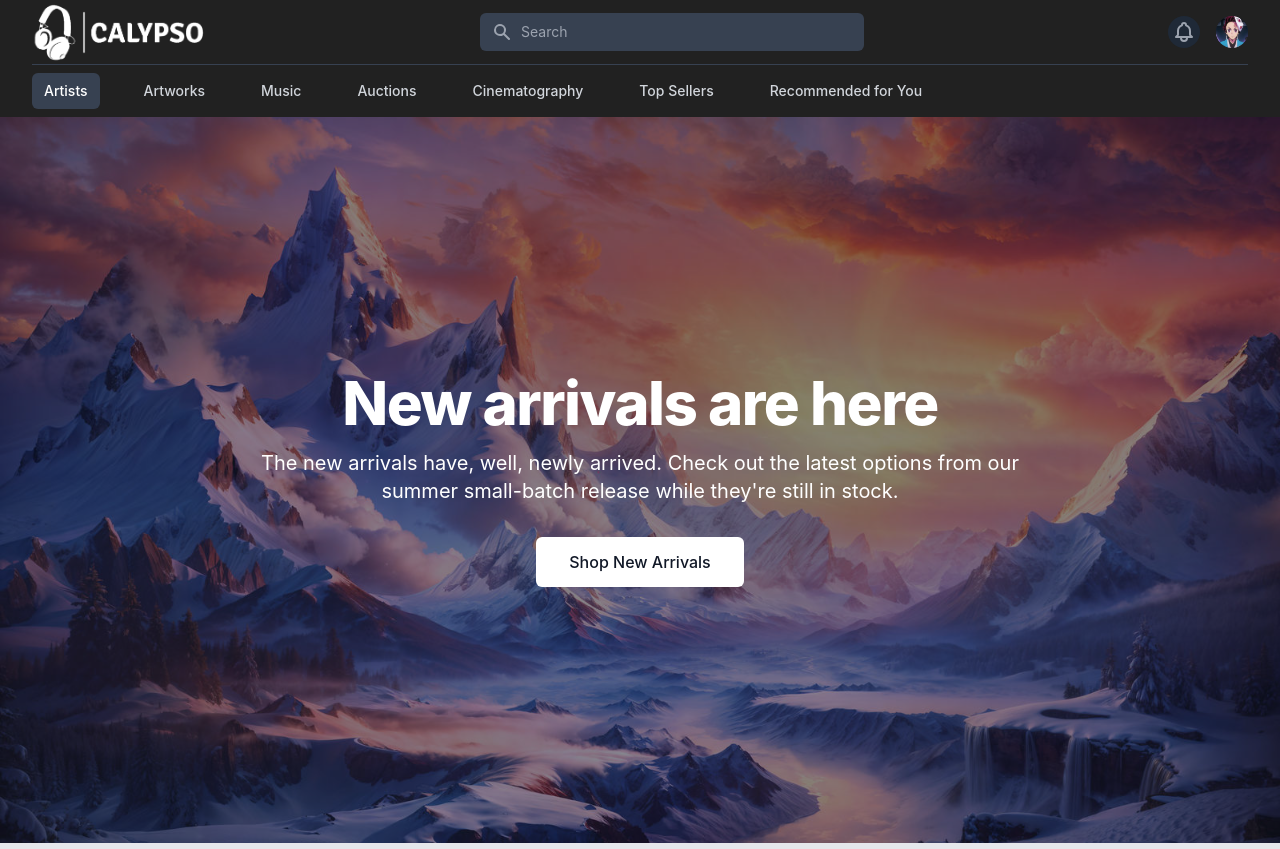
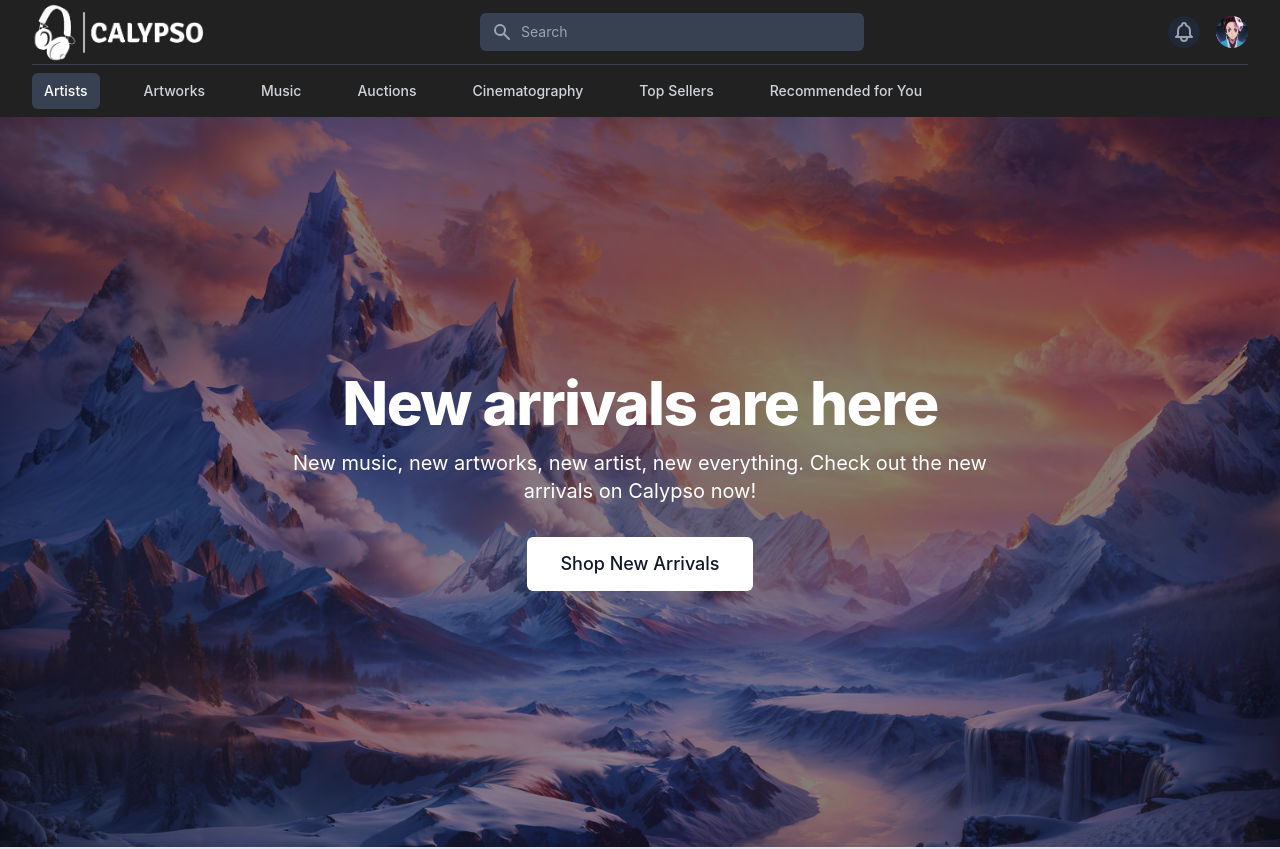
Before and after one commit to CSCC012023/final-project-s23-calypso, a React (Create React App) app in the folder src/client/: page / in a window 1280 px wide. Shown: the top 849 px of the page. Built offline with nearby package versions, Linux system fonts and the light colour scheme.

Commit message:
Update HomePage.tsx

```diff
--- a/src/client/src/pages/HomePage.tsx
+++ b/src/client/src/pages/HomePage.tsx
@@ -104,12 +104,11 @@ function HomePage() {
         <div className="relative max-w-3xl mx-auto py-32 px-6 flex flex-col items-center text-center sm:py-64 lg:px-0">
           <h1 className="text-4xl font-extrabold tracking-tight text-white lg:text-6xl">New arrivals are here</h1>
           <p className="mt-4 text-xl text-white">
-            The new arrivals have, well, newly arrived. Check out the latest options from our summer small-batch release
-            while they're still in stock.
+            New music, new artworks, new artist, new everything.  Check out the new arrivals on Calypso now!
           </p>
           <a
             href="new"
-            className="mt-8 inline-block bg-white border border-transparent rounded-md py-3 px-8 text-base font-medium text-gray-900 hover:bg-gray-100"
+            className="mt-8 inline-block bg-white border border-transparent rounded-md py-3 px-8 text-lg font-medium text-gray-900 hover:bg-gray-200"
           >
             Shop New Arrivals
           </a>
```
